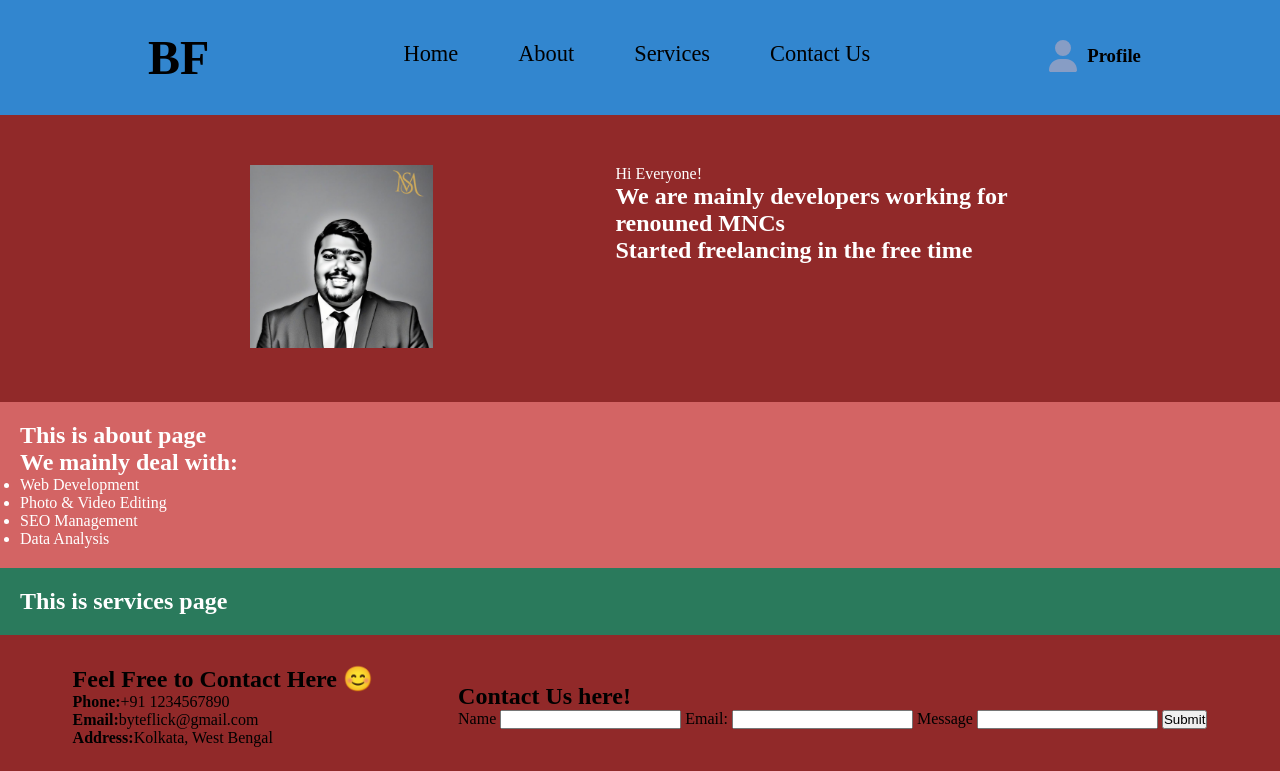
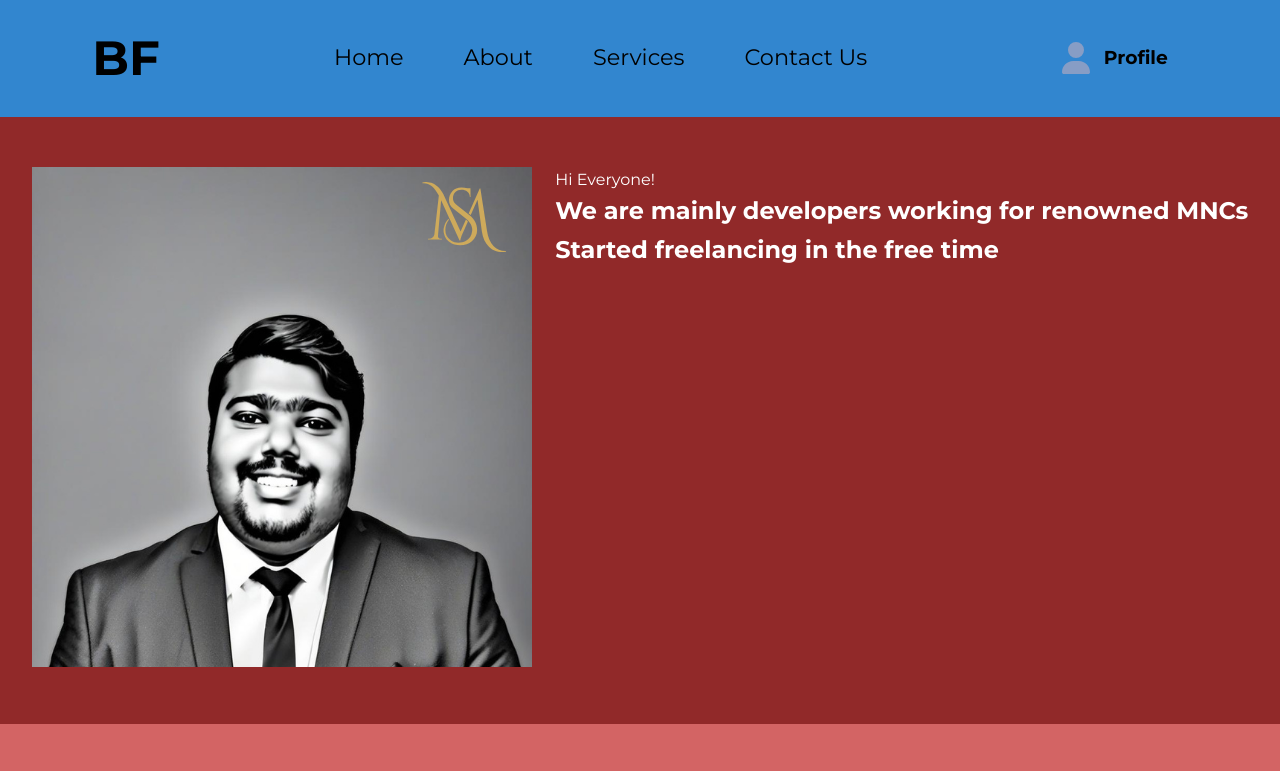
Before and after one commit to TiasMondal1/ByteFlick, a website with bundled scripts: page main/index.html in a window 1280 px wide. Shown: the top 771 px of the page. Built offline with nearby package versions, Linux system fonts and the light colour scheme; a web font is replaced by a local one.

Commit message:
modified

```diff
--- a/main/index.html
+++ b/main/index.html
@@ -4,6 +4,7 @@
     <meta charset="UTF-8" />
     <meta name="viewport" content="width=device-width, initial-scale=1.0" />
     <title>ByteFlick</title>
+    <meta name="description" content="ByteFlick - Freelance web development, photo & video editing, SEO management, and data analysis services by professionals working in renowned MNCs.">
     <link rel="icon" type="image/x-icon" href="/Images/1.ico" />
     <link rel="preconnect" href="https://fonts.googleapis.com" />
     <link rel="preconnect" href="https://fonts.gstatic.com" crossorigin />
@@ -21,7 +22,6 @@
           <li><a href="#home">Home</a></li>
           <li><a href="#about">About</a></li>
           <li><a href="#services">Services</a></li>
-          <!-- <li><a href="#portfolio">Portfolio</a></li> -->
           <li><a href="#contact">Contact Us</a></li>
         </ul>
       </div>
@@ -37,7 +37,7 @@
         </div>
         <div class="home_right">
           <p>Hi Everyone!</p>
-          <h2>We are mainly developers working for renouned MNCs</h2>
+          <h2>We are mainly developers working for renowned MNCs</h2>
           <h2>Started freelancing in the free time</h2>
         </div>
       </div>
@@ -50,7 +50,6 @@
             <li>Photo & Video Editing</li>
             <li>SEO Management</li>
             <li>Data Analysis</li>
-            </ul>
           </ul>
         </div>
         <div class="about_right"></div>
@@ -62,17 +61,17 @@
       <div id="contact" class="contact">
         <div class="our_details">
           <h2>Feel Free to Contact Here 😊</h2>
-          <p><strong>Phone:</strong>+91 1234567890 </p>
-          <p><strong>Email:</strong>byteflick@gmail.com </p>
-          <p><strong>Address:</strong>Kolkata, West Bengal </p>
+          <p><strong>Phone:</strong> +91 1234567890</p>
+          <p><strong>Email:</strong> byteflick@gmail.com</p>
+          <p><strong>Address:</strong> Kolkata, West Bengal</p>
         </div>
         <div class="contact_form">
           <h2>Contact Us here!</h2>
-          <form action="" method="get">
+          <form action="/submit_form" method="post">
             <label for="name">Name</label>
             <input type="text" name="name" id="name" required>
-            <label for="mail">Email:</label>
-            <input type="text" name="mail" id="mail" required>
+            <label for="mail">Email</label>
+            <input type="email" name="mail" id="mail" required>
             <label for="msg">Message</label>
             <input type="text" name="msg" id="msg" required>
             <button type="submit">Submit</button>
@@ -87,7 +86,7 @@
         <ul class="social-links">
           <li><a href="https://www.facebook.com" target="_blank" class="facebook"><i class="fab fa-facebook-f"></i></a></li>
           <li><a href="https://www.twitter.com" target="_blank" class="twitter"><i class="fab fa-twitter"></i></a></li>
-          <li><a href="https://www.instagram.com"target="_blank"class="instagram"><i class="fab fa-instagram"></i></a></li>
+          <li><a href="https://www.instagram.com" target="_blank" class="instagram"><i class="fab fa-instagram"></i></a></li>
           <li><a href="https://www.linkedin.com" target="_blank" class="linkedin"><i class="fab fa-linkedin-in"></i></a></li>
           <li><a href="https://www.youtube.com" target="_blank" class="youtube"><i class="fab fa-youtube"></i></a></li>
         </ul>
--- a/main/script.js
+++ b/main/script.js
@@ -9,8 +9,8 @@ document.getElementById('contactForm').addEventListener('submit', function (even
     event.preventDefault();
 
     const name = document.getElementById('name').value;
-    const email = document.getElementById('email').value;
-    const message = document.getElementById('message').value;
+    const email = document.getElementById('mail').value; // Ensure the id matches the HTML
+    const message = document.getElementById('msg').value; // Ensure the id matches the HTML
 
     // Prepare the data to be sent
     const formData = {
--- a/main/server.js
+++ b/main/server.js
@@ -1,9 +1,12 @@
 const express = require('express');
 const nodemailer = require('nodemailer');
 const bodyParser = require('body-parser');
+const cors = require('cors');
+require('dotenv').config(); // Ensure you have a .env file with your email credentials
 
 const app = express();
 app.use(bodyParser.json());
+app.use(cors()); // Enable CORS for all routes
 
 app.post('/contact', (req, res) => {
     const { name, email, message } = req.body;
@@ -12,15 +15,15 @@ app.post('/contact', (req, res) => {
     let transporter = nodemailer.createTransport({
         service: 'Gmail', // You can use any email service
         auth: {
-            user: 'your-email@gmail.com',
-            pass: 'your-email-password'
+            user: process.env.EMAIL_USER,
+            pass: process.env.EMAIL_PASS
         }
     });
 
     // Setup email data
     let mailOptions = {
         from: email,
-        to: 'your-email@gmail.com',
+        to: process.env.EMAIL_USER,
         subject: 'Contact Us Form Submission',
         text: `Name: ${name}\nEmail: ${email}\nMessage: ${message}`
     };
--- a/main/style.css
+++ b/main/style.css
@@ -3,11 +3,19 @@
 * {
     margin: 0;
     padding: 0;
+    box-sizing: border-box;
+}
+
+body {
+    font-family: 'Montserrat', sans-serif;
+    line-height: 1.6;
 }
 
 header {
     display: flex;
-    justify-content: space-evenly;
+    justify-content: space-around;
+    align-items: center;
+    padding: 0 20px;
     position: sticky;
     top: 0;
     background-color: rgb(50, 134, 207);
@@ -15,16 +23,13 @@ header {
 }
 
 .logo {
-    margin: 30px;
-    padding: 0 25px;
-    position: relative;
+    margin: 20px 0;
 }
 
 .logo a {
     text-decoration: none;
     font-size: 2rem;
     color: black;
-    /* Added a default color for the logo link */
 }
 
 .logo a:hover {
@@ -33,7 +38,7 @@ header {
 
 .nav {
     display: flex;
-    margin: 16px;
+    align-items: center;
 }
 
 .nav ul {
@@ -49,7 +54,6 @@ header {
 .nav ul li a {
     text-decoration: none;
     color: black;
-    /* Added a default color for the nav links */
 }
 
 .nav ul li a:hover {
@@ -57,55 +61,93 @@ header {
 }
 
 .profile {
-    padding: 40px;
     display: flex;
+    align-items: center;
+    padding: 20px;
 }
 
 .profile h3 {
     cursor: pointer;
-    padding: 5px 6px;
+    padding-left: 10px;
+    margin: 0;
 }
 
 .main {
     background: #912929;
+    color: white;
+    /* Ensuring text is readable on the background */
 }
 
-.home {
-    background: #912929;
-    padding: 50px 250px;
+.home, .about, .services, .contact {
+    padding: 50px 20px;
+    display: flex;
+    flex-wrap: wrap;
+    justify-content: space-around;
+}
+
+.home_left img, .about_left img, .services_left img, .contact_left img {
+    width: 100%;
+    max-width: 600px;
+    height: auto;
+}
+
+.about, .services, .contact {
+    background: #d36464;
     color: white;
-    /* Ensuring text is readable on the background */
+}
+
+.about {
+    background: #d36464;
+}
+
+.services {
+    background: #2a7a5c;
+}
+
+.contact {
+    background: #1a1a1a;
+    color: white;
     display: flex;
     justify-content: space-around;
 }
 
-.home_left img {
-    width: 50%;
-    height: auto;
+.contact .our_details{
+    padding: 100px 0;
+}
+.contact .our_details, .contact .contact_form {
+    width: 100%;
+    max-width: 600px;
 }
 
-.about {
-    background: #d36464;
-    padding: 20px;
-    color: white;
+.contact form {
+    display: flex;
+    flex-direction: column;
 }
 
-.services {
-    background: #2a7a5c;
-    padding: 20px;
-    color: white;
+.contact form label {
+    margin-top: 10px;
 }
 
-.contact {
-    display: flex;
-    justify-content: space-around;
-    align-items: center;
-    padding: 30px;
-    /* border-radius: 8px;
-    box-shadow: 0 0 10px rgba(0, 0, 0, 0.1); */
+.contact form input {
+    padding: 10px;
+    margin-top: 5px;
+    border-radius: 5px;
+    border: 1px solid #ccc;
 }
 
+.contact form button {
+    margin-top: 20px;
+    padding: 10px;
+    background-color: #333;
+    color: white;
+    border: none;
+    border-radius: 5px;
+    cursor: pointer;
+}
 
+.contact form button:hover {
+    background-color: #555;
+}
 
 .footer {
     background-color: #333;
@@ -141,7 +183,6 @@ header {
     transition: transform 0.3s ease;
 }
 
-/* Default Colors for Each Social Media */
 .footer .social-links a.facebook {
     color: #3b5998;
 }
@@ -162,7 +203,6 @@ header {
     color: #ff0000;
 }
 
-/* Hover Effect */
 .footer .social-links a:hover {
     transform: scale(1.1);
 }
```
Lines whose indentation alone changed are shown as unchanged.
